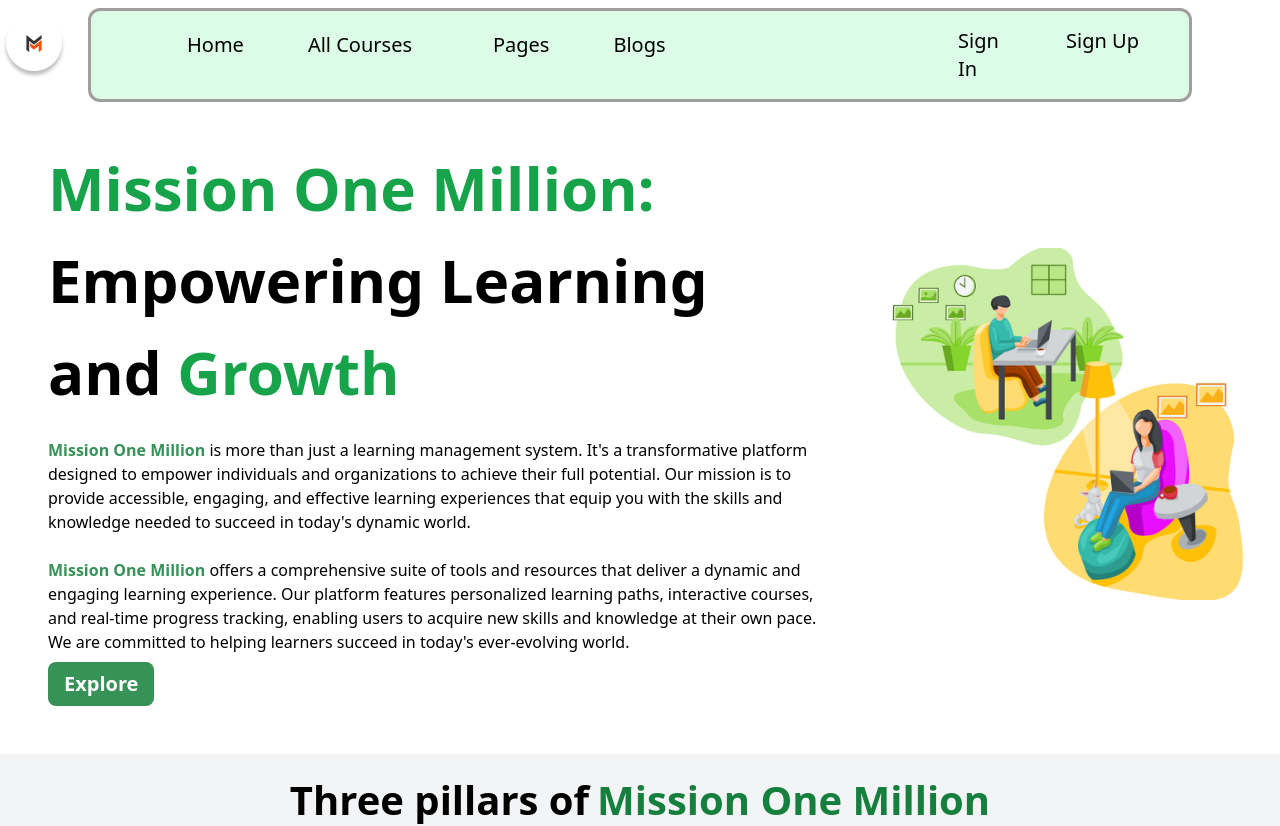
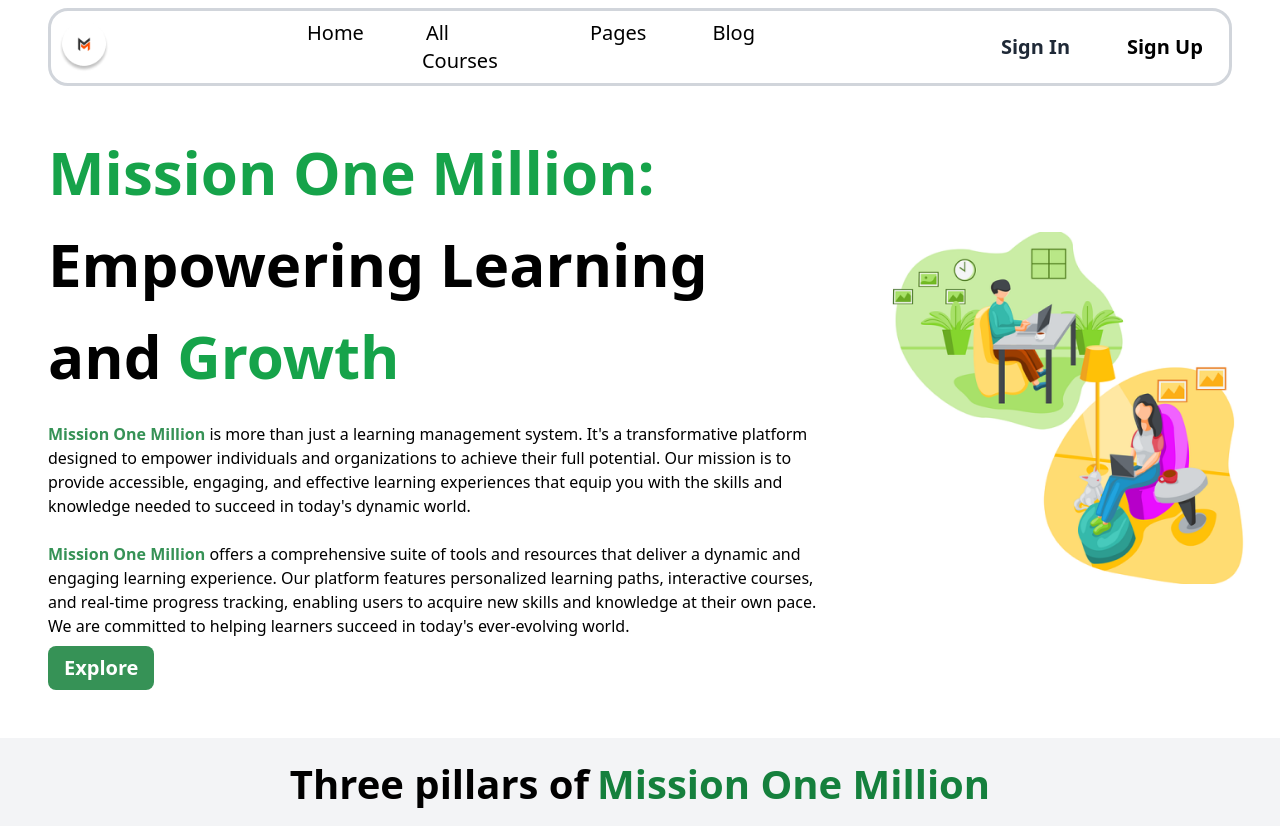
Before and after one commit to xd-vik/mission1m, a React (Vite) app in the folder Frontend/: page / in a window 1280 px wide. Shown: the top 826 px of the page. Built offline with nearby package versions, Linux system fonts and the light colour scheme.

Commit message:
Navbar Update

```diff
--- a/Frontend/src/Components/Navbar.jsx
+++ b/Frontend/src/Components/Navbar.jsx
@@ -1,6 +1,5 @@
-import React, { useState } from "react";
-import logo from "/logo.png";
-
+import { useState } from 'react';
+import logo from "/logo.png"
 const Navbar = () => {
   const [isOpen, setIsOpen] = useState(false);
 
@@ -9,91 +8,91 @@ const Navbar = () => {
   };
 
   return (
-    <nav className="rounded-xl p-1 md:border-[3px] md:border-[#a29e9e] mx-1 md:mx-20 bg-green-100">
-      <div className="max-w-7xl mx-auto flex flex-col md:flex-row">
-        {/* Left Section: Logo */}
-        <div className="  flex  justify-start ml-[0%] mb-[60px]  md:ml-20 md:mb-0">
-          <div className="ml-0 md:ml-[-250px]">
-            <img src={logo} alt="Logo" className="md:ml-[120%]" />
+    <nav className="bg-white text-xl  rounded-[20px] border-[3px] border-gray-300 md:mx-[2px] lg:mx-10 ">
+      <div className="container  mx-auto  flex justify-between items-center md:p-2 p-3">
+        <div className="flex items-center space-x-10">
+          <div className="fixed  ">
+            <img src={logo} alt="Logo" className="w-[50px] h-[50px] " />
           </div>
+          <ul className="hidden md:flex space-x-[50px] font-medium justify-center ">
+            <li className="lg:pl-[160px] md:pl-[10]" >
+              <a href="/" className="hover:text-gray-900 hover:bg-green-200 p-2 rounded-lg ml-10">
+                Home
+              </a>
+            </li>
+            <li className=" w-[110px] ">
+              <a href="/courses" className="hover:text-gray-900 hover:bg-green-200 p-[4px] rounded-lg ">
+                All Courses
+              </a>
+            </li>
+            <li>
+              <a href="/pages" className="hover:text-gray-900 hover:bg-green-200 p-2 rounded-lg ">
+                Pages
+              </a>
+            </li>
+            <li>
+              <a href="/blog" className="hover:text-gray-900 hover:bg-green-200 p-2 rounded-lg ">
+                Blog
+              </a>
+            </li>
+          </ul>
         </div>
 
-        {/* Toggle Button for Mobile */}
-        <button
-          onClick={toggleMenu}
-          className="md:hidden text-black text-xl focus:outline-none mt-[-100px] mr-[-80%] "
+        <div className="hidden md:flex space-x-4 ml-[20px]">
+          <button className=" hover:bg-green-200 text-gray-800 font-bold py-2 px-4 rounded inline-flex items-center w-[110px]">
+            <span>Sign In</span>
+          </button>
+          <button className=" hover:bg-green-200 font-bold py-2 px-4 rounded inline-flex items-center w-[110px]">
+            <span>Sign Up</span>
+          </button>
+        </div>
+
+        <button className="md:hidden" onClick={toggleMenu}>
+          <svg
+            className="w-6 h-6"
+            fill="none"
+            stroke="currentColor"
+viewBox="0 0 24 24"
+            xmlns="http://www.w3.org/2000/svg"
           >
-          {isOpen ? "Close" : "Menu"}
+            <path strokeLinecap="round" strokeLinejoin="round" strokeWidth={2} d="M4 6h16M4 12h16m-7 6h7" />
+          </svg>
         </button>
+      </div>
 
-        {/* Main Menu*/}
-
-        <div
-          className={`flex-col md:flex md:flex-row ${
-            isOpen ? "flex" : "hidden"
-          } md:flex md:space-x-10 text-2xl  md:mr-[25%] flex justify-start flex-shrink-0 pt-2  `}
-        >
-          <a
-            href="#"
-            className="text-black px-3 py-2 rounded-md font-medium hover:bg-green-200 text-xl block"
-          >
+      {isOpen && (
+        <div className="md:hidden flex flex-col ">
+          <ul className="flex flex-col space-y-2 p-4">
+            <li>
+              <a href="/" className="block hover:text-gray-900 hover:bg-green-200 ">
                 Home
               </a>
-          <a
-            href="#"
-            className="px-3 py-2 rounded-md font-medium hover:bg-green-200 text-xl w-[145px] "
-          >
+            </li>
+            <li>
+              <a href="/courses" className="block hover:text-gray-900 hover:bg-green-200 ">
                 All Courses
               </a>
-          <a
-            href="#"
-            className="text-black px-3 py-2 rounded-md font-medium hover:bg-green-200 text-xl"
-          >
+            </li>
+            <li>
+              <a href="/pages" className="block hover:text-gray-900 hover:bg-green-200 ">
                 Pages
               </a>
-          <a
-            href="#"
-            className="text-black px-3 py-2 rounded-md font-medium hover:bg-green-200 text-xl"
-          >
-            Blogs
+            </li>
+            <li>
+              <a href="/blog" className="block hover:text-gray-900 hover:bg-green-200 ">
+                Blog
               </a>
+            </li>
+          </ul>
+
+          <button className=" hover:bg-green-200 text-gray-800 py-2 px-4 rounded inline-flex items-center">
+            <span>Sign In</span>
+          </button>
+          <button className=" hover:bg-green-200  py-2 px-4 rounded inline-flex items-center">
+            <span>Sign Up</span>
+          </button>
         </div>
-
-        {/*  Sign In and Sign Up */}
-        <div className="hidden md:flex space-x-7 mt-4 md:mt-0 ">
-          <a
-            href="#"
-            className="text-black px-2 py-3 rounded-md font-medium hover:bg-green-200 text-xl  w-[80px] "
-          >
-            Sign In
-          </a>
-          <a
-            href="#"
-            className="text-black px-2 py-3 rounded-md font-medium hover:bg-green-200 text-xl  w-[90px]"
-          >
-            Sign Up
-          </a>
-        </div>
-      </div>
-
-      <div
-        className={`md:hidden ${
-          isOpen ? "flex" : "hidden"
-        } flex-col`}
-      >
-        <a
-          href="#"
-          className="text-black px-1 py-1 rounded-md font-medium hover:bg-green-200 text-xl"
-        >
-          Sign In
-        </a>
-        <a
-          href="#"
-          className="text-black px-1 py- rounded-md font-medium hover:bg-green-200 text-xl"
-        >
-          Sign Up
-        </a>
-      </div>
+      )}
     </nav>
   );
 };
```
Lines whose indentation alone changed are shown as unchanged.
